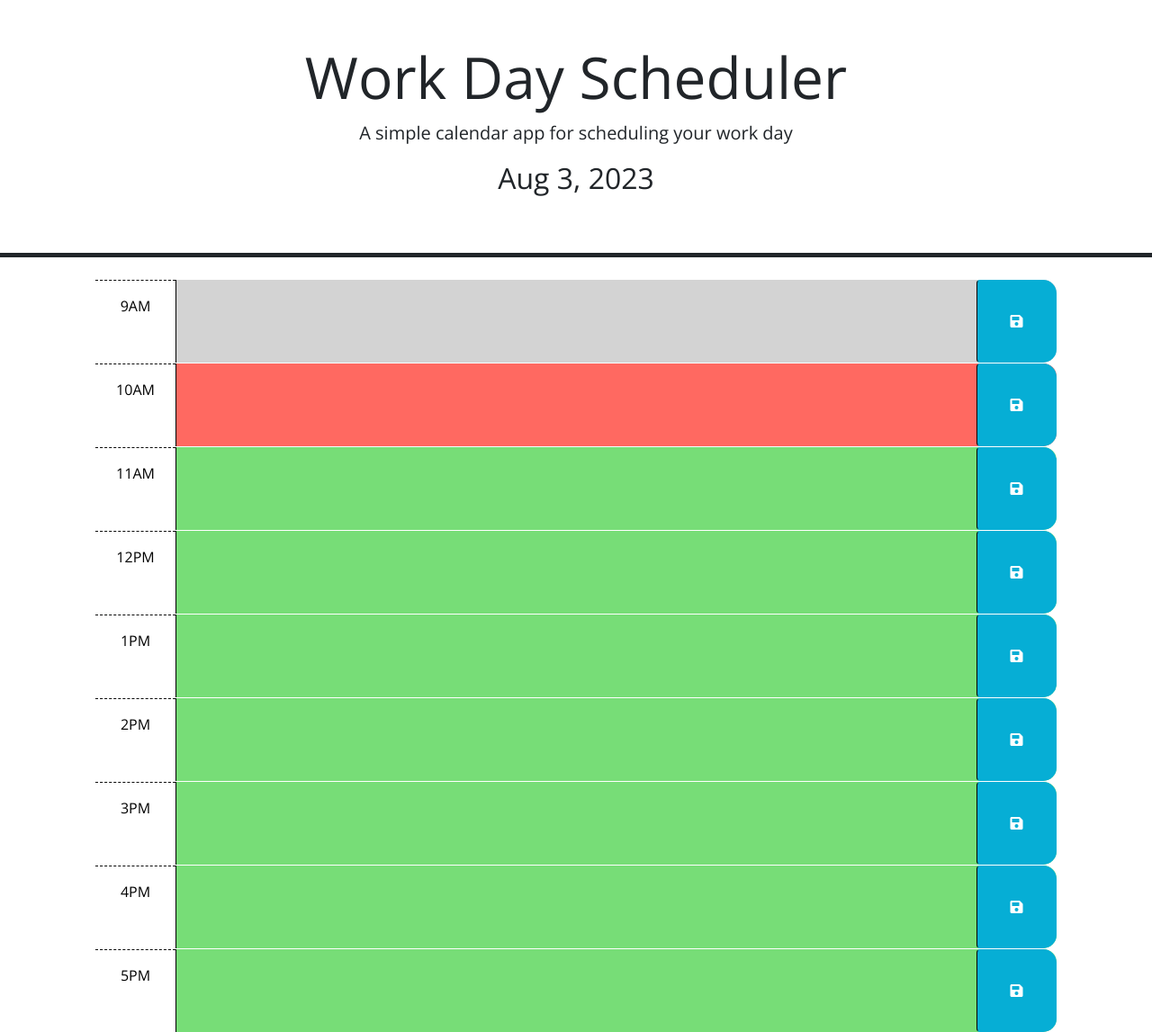
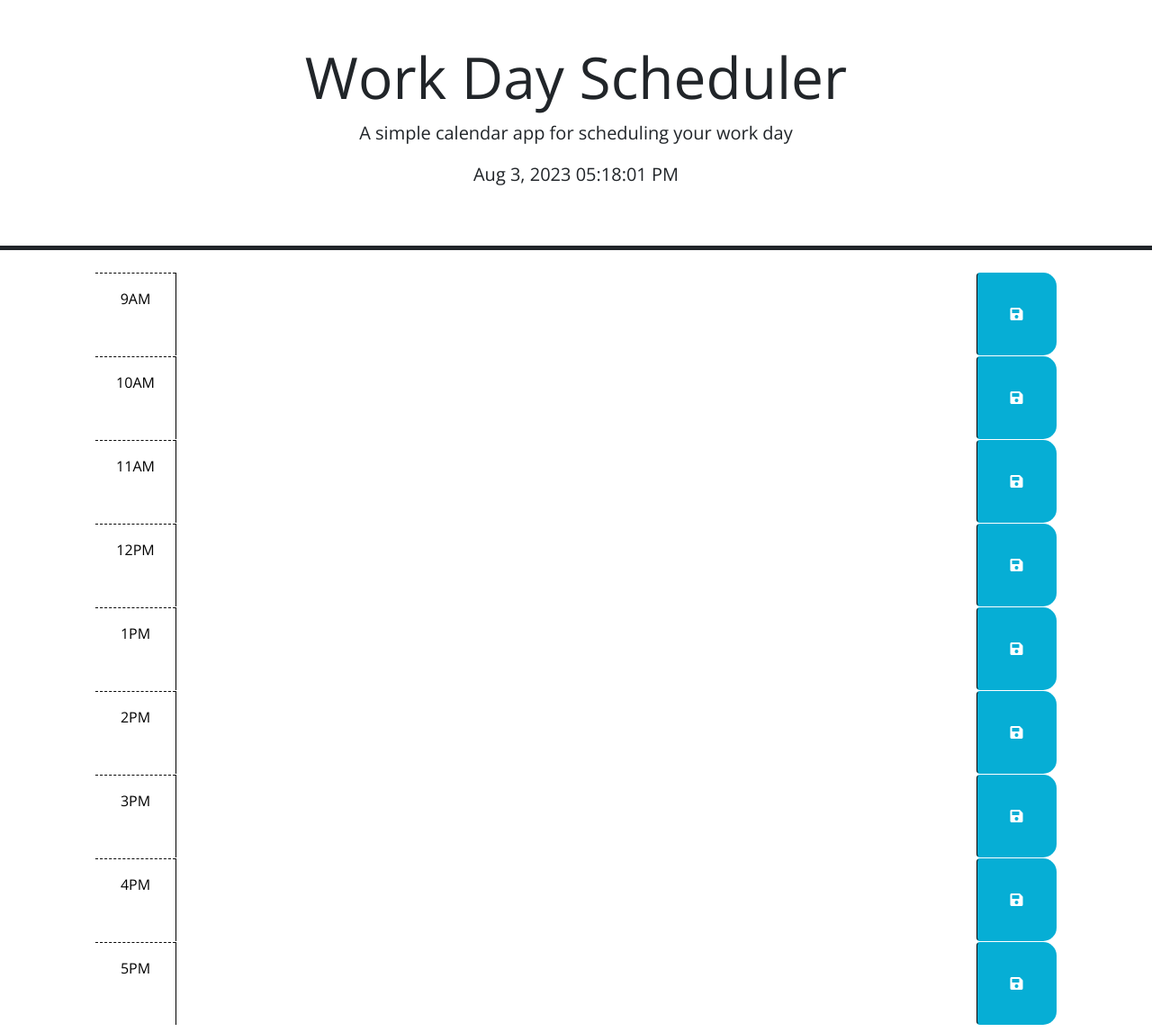
Before and after one commit to Kowther7/Work-Day-Scheduler, a plain HTML site: page index.html in a window 1280 px wide. Shown: the whole page at 90% size. Drawn offline with nearby package versions, Linux system fonts and the light colour scheme.

Commit message:
adds the eventlistener when save button is clicked and then it sets the time and text on the localstorge

```diff
--- a/assets/js/script.js
+++ b/assets/js/script.js
@@ -1,26 +1,40 @@
 // Wrap all code that interacts with the DOM in a call to jQuery to ensure that
 // the code isn't run until the browser has finished rendering all the elements
 // in the html.
-var today =dayjs();
-$(function () {
+var today = dayjs();
+var hour = dayjs().hour();
+var saveButtonEl = $(".saveBtn");
+
+$(document).ready(function () {
   // TODO: Add a listener for click events on the save button. This code should
   // use the id in the containing time-block as a key to save the user input in
   // local storage. HINT: What does `this` reference in the click listener
   // function? How can DOM traversal be used to get the "hour-x" id of the
   // time-block containing the button that was clicked? How might the id be
-    // useful when saving the description in local storage?
-    //
+  // useful when saving the description in local storage?\
+  saveButtonEl.on("click", function () {
+    var text = $(this).siblings().eq(1).val();
+    var time = $(this).siblings().eq(0).text();
+    console.log(time, text);
+    localStorage.setItem(time, text);
+  });
+
   // TODO: Add code to apply the past, present, or future class to each time
   // block by comparing the id to the current hour. HINTS: How can the id
   // attribute of each time-block be used to conditionally add or remove the
   // past, present, and future classes? How can Day.js be used to get the
   // current hour in 24-hour time?
-    //
+  //  setInterval(function() {
+
+
   // TODO: Add code to get any user input that was saved in localStorage and set
   // the values of the corresponding textarea elements. HINT: How can the id
   // attribute of each time-block be used to do this?
-    //
+  //  $('.time-block').each(function() {
+  //getting the key we stored along with the text, to allow us to input the correct text into the row
+
   // TODO: Add code to display the current date in the header of the page.
-
-        $('#day').text(today.format('MMM D, YYYY'));
+  setInterval(function () {
+    $("#currentDay").text(dayjs().format("MMM D, YYYY hh:mm:ss A"));
+  }, 1000);
 });
--- a/index.html
+++ b/index.html
@@ -33,7 +33,6 @@
     <header  class="p-5 mb-4 border-5 border-bottom border-dark text-center">
       <h1 class="display-3">Work Day Scheduler</h1>
       <p class="lead">A simple calendar app for scheduling your work day</p>
-      <h2 id="day"> </h2>
       <p id="currentDay" class="lead"></p>
     </header>
     <div class="container-lg px-5">
@@ -48,7 +47,7 @@
         -->
 
       <!-- Example of a past time block. The "past" class adds a gray background color. -->
-      <div id="hour-9" class="row time-block past">
+      <div id="hour-9" class="row time-block ">
         <div class="col-2 col-md-1 hour text-center py-3">9AM</div>
         <textarea class="col-8 col-md-10 description" rows="3"> </textarea>
         <button class="btn saveBtn col-2 col-md-1" aria-label="save">
@@ -57,7 +56,7 @@
       </div>
 
       <!-- Example of a a present time block. The "present" class adds a red background color. -->
-      <div id="hour-10" class="row time-block present">
+      <div id="hour-10" class="row time-block ">
         <div class="col-2 col-md-1 hour text-center py-3">10AM</div>
         <textarea class="col-8 col-md-10 description" rows="3"> </textarea>
         <button class="btn saveBtn col-2 col-md-1" aria-label="save">
@@ -66,44 +65,44 @@
       </div>
 
       <!-- Example of a future time block. The "future" class adds a green background color. -->
-      <div id="hour-11" class="row time-block future">
+      <div id="hour-11" class="row time-block ">
         <div class="col-2 col-md-1 hour text-center py-3">11AM</div>
         <textarea class="col-8 col-md-10 description" rows="3"> </textarea>
         <button class="btn saveBtn col-2 col-md-1" aria-label="save">
           <i class="fas fa-save" aria-hidden="true"></i>
         </button>
       </div>
-      <div id="hour-11" class="row time-block future">
+      <div id="hour-12" class="row time-block ">
         <div class="col-2 col-md-1 hour text-center py-3">12PM</div>
         <textarea class="col-8 col-md-10 description" rows="3"> </textarea>
         <button class="btn saveBtn col-2 col-md-1" aria-label="save">
           <i class="fas fa-save" aria-hidden="true"></i>
         </button>
-      </div>  <div id="hour-11" class="row time-block future">
+      </div>  <div id="hour-13" class="row time-block ">
         <div class="col-2 col-md-1 hour text-center py-3">1PM</div>
         <textarea class="col-8 col-md-10 description" rows="3"> </textarea>
         <button class="btn saveBtn col-2 col-md-1" aria-label="save">
           <i class="fas fa-save" aria-hidden="true"></i>
         </button>
-      </div>  <div id="hour-11" class="row time-block future">
+      </div>  <div id="hour-14" class="row time-block ">
         <div class="col-2 col-md-1 hour text-center py-3">2PM</div>
         <textarea class="col-8 col-md-10 description" rows="3"> </textarea>
         <button class="btn saveBtn col-2 col-md-1" aria-label="save">
           <i class="fas fa-save" aria-hidden="true"></i>
         </button>
-      </div>  <div id="hour-11" class="row time-block future">
+      </div>  <div id="hour-15" class="row time-block ">
         <div class="col-2 col-md-1 hour text-center py-3">3PM</div>
         <textarea class="col-8 col-md-10 description" rows="3"> </textarea>
         <button class="btn saveBtn col-2 col-md-1" aria-label="save">
           <i class="fas fa-save" aria-hidden="true"></i>
         </button>
-      </div>  <div id="hour-11" class="row time-block future">
+      </div>  <div id="hour-16" class="row time-block ">
         <div class="col-2 col-md-1 hour text-center py-3">4PM</div>
         <textarea class="col-8 col-md-10 description" rows="3"> </textarea>
         <button class="btn saveBtn col-2 col-md-1" aria-label="save">
           <i class="fas fa-save" aria-hidden="true"></i>
         </button>
-      </div>  <div id="hour-11" class="row time-block future">
+      </div>  <div id="hour-17" class="row time-block ">
         <div class="col-2 col-md-1 hour text-center py-3">5PM</div>
         <textarea class="col-8 col-md-10 description" rows="3"> </textarea>
         <button class="btn saveBtn col-2 col-md-1" aria-label="save">
@@ -116,7 +115,7 @@
       integrity="sha256-iu/zLUB+QgISXBLCW/mcDi/rnf4m4uEDO0wauy76x7U="
       crossorigin="anonymous"
     ></script>
+    <script src="./assets/js/script.js"></script>
 
-    <script src="./assets/js/script.js"></script>
   </body>
 </html>
```
Lines whose indentation alone changed are shown as unchanged.
